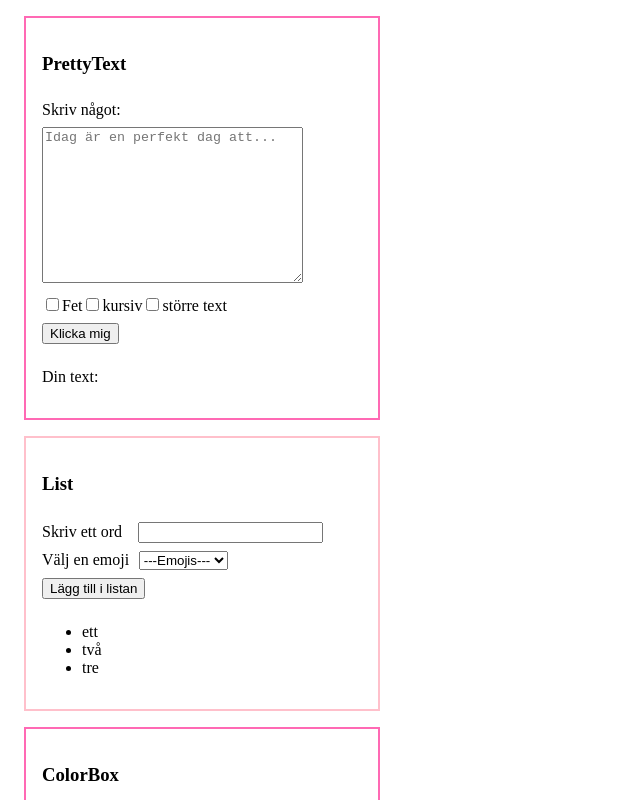
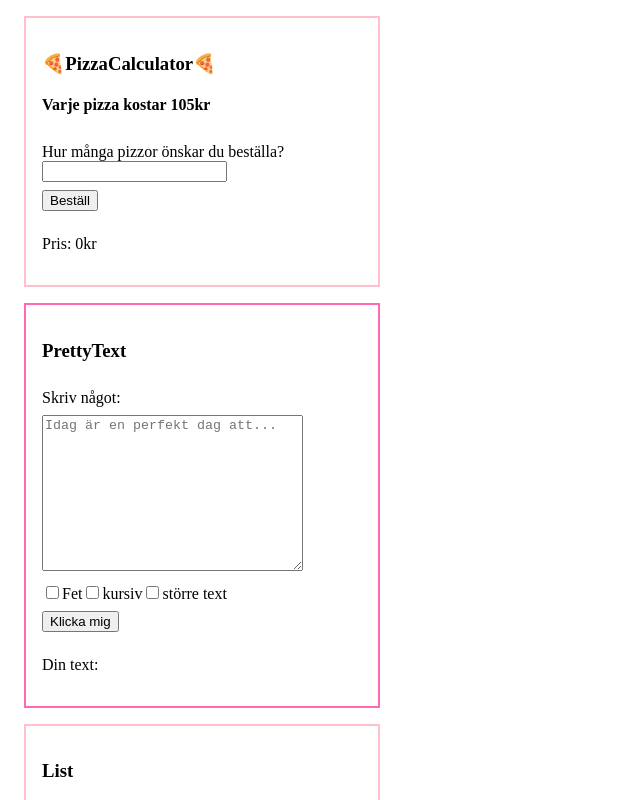
Before and after one commit to naathaliie/SECOND-kod-kata-TS, a React (Vite) app: page / in a window 1280 px wide. Shown: the top 800 px of the page, without its empty margins (0-640 px from the left). Built offline with nearby package versions, Linux system fonts and the light colour scheme.

Commit message:
pizzaCalculatorzz

```diff
--- a/src/App.css
+++ b/src/App.css
@@ -72,6 +72,15 @@
   display: flex;
   flex-direction: column;
   gap: 0.5rem;
+}
 
-
+.pizzaCalculatorDiv{
+  height: auto;
+  width: 20rem;
+  border: solid pink 2px;
+  margin: 1rem;
+  padding: 1rem;
+  display: flex;
+  flex-direction: column;
+  gap: 0.5rem;
 }
--- a/src/App.tsx
+++ b/src/App.tsx
@@ -3,11 +3,13 @@ import "./App.css";
 import ChangeText from "./ChangeText";
 import ColorBox from "./ColorBox";
 import List from "./List";
+import PizzaCalculator from "./PizzaCalculator";
 import PrettyText from "./PrettyText/PrettyText";
 
 function App() {
   return (
     <>
+      <PizzaCalculator />
       <PrettyText />
       <List />
       <ColorBox />
--- /dev/null
+++ b/src/PizzaCalculator.tsx
@@ -0,0 +1,52 @@
+/* 🍕 Gör en komponent PizzaCalculator som har ett inputfält
+för antal pizzor och en knapp samt p-tagg. Användaren fyller
+i antal pizzor hen vill ha och klickar på knappen. Priset
+räknas ut utifrån antal och totalen visas i p-taggen. */
+
+import { useRef, useState } from "react";
+
+const PizzaCalculator = () => {
+  const [price, setPrice] = useState(0);
+  const [inputText, setInputText] = useState("");
+  const inputRef = useRef<HTMLInputElement>(null);
+
+  const handleOnClick = () => {
+    if (inputRef.current) {
+      setPrice(Number(inputText) * 105);
+      setInputText("");
+      inputRef.current.focus();
+    }
+  };
+
+  const handleChange = (e: React.ChangeEvent<HTMLInputElement>) => {
+    setInputText(e.target.value);
+  };
+
+  return (
+    <div className="pizzaCalculatorDiv">
+      <div>
+        <h3>🍕PizzaCalculator🍕</h3>
+        <h4>Varje pizza kostar 105kr</h4>
+      </div>
+
+      <div>
+        <label htmlFor="pizzacalc">Hur många pizzor önskar du beställa?</label>
+        <input
+          ref={inputRef}
+          type="text"
+          id="pizzacalc"
+          value={inputText}
+          onChange={handleChange}
+        />
+      </div>
+      <div>
+        <button onClick={handleOnClick}>Beställ</button>
+      </div>
+      <div>
+        <p>Pris: {price}kr</p>
+      </div>
+    </div>
+  );
+};
+
+export default PizzaCalculator;
```
